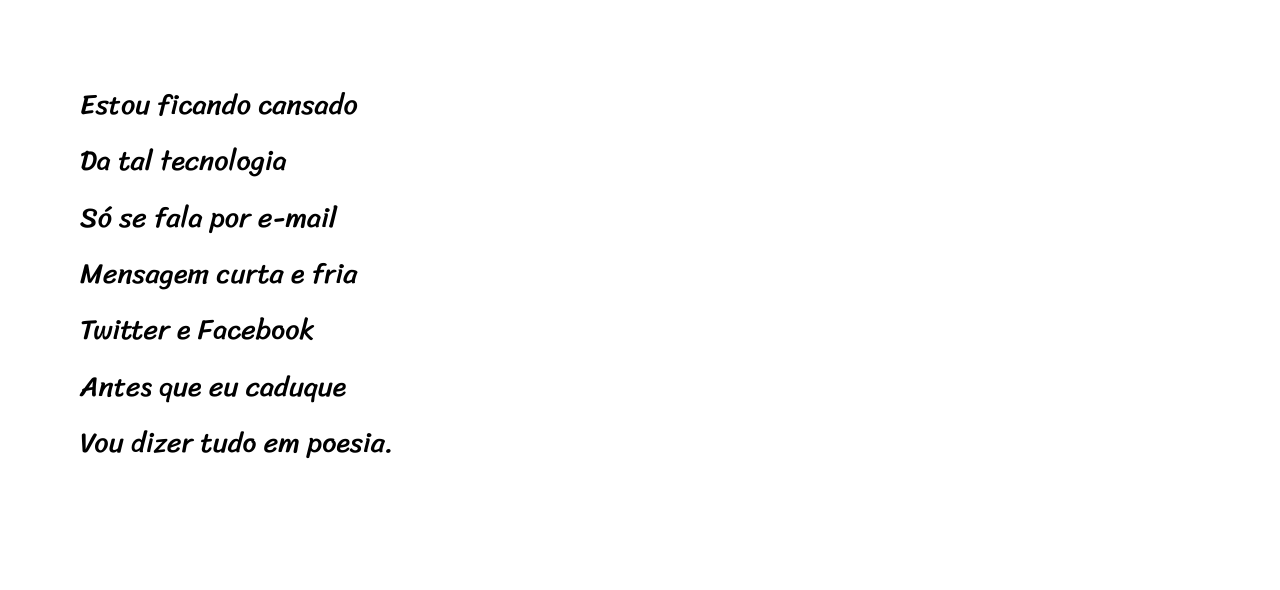
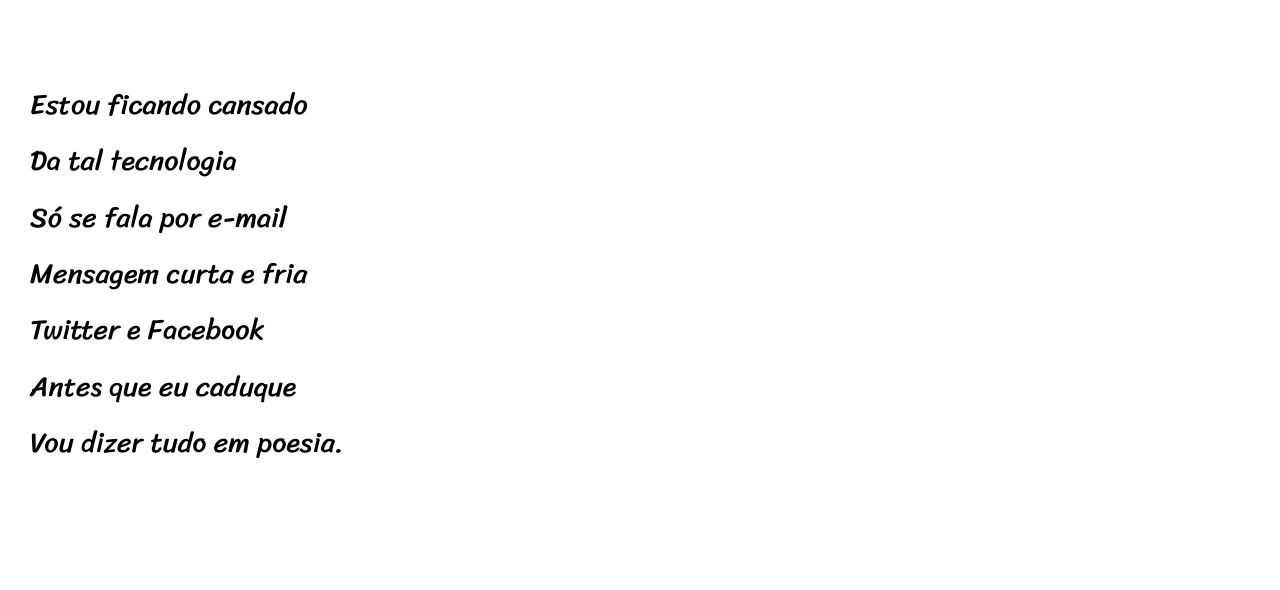
Before and after one commit to GuilhermeGLS/projeto-cordel, a plain HTML site: page index.html in a window 1280 px wide. Shown: the part 210-800 px from the top of the page. Drawn offline with Linux system fonts and the light colour scheme.

Commit message:
Mudança no paddind-left para px

```diff
--- a/estilo/style.css
+++ b/estilo/style.css
@@ -54,7 +54,7 @@ section{
     padding-top: 10vh;
     padding-bottom: 10vh;
     line-height:2em;
-    padding-left:10vh;
+    padding-left:30px;
     font-family: var(--fonte3);
     font-size: 2.2vw;
 }
```
